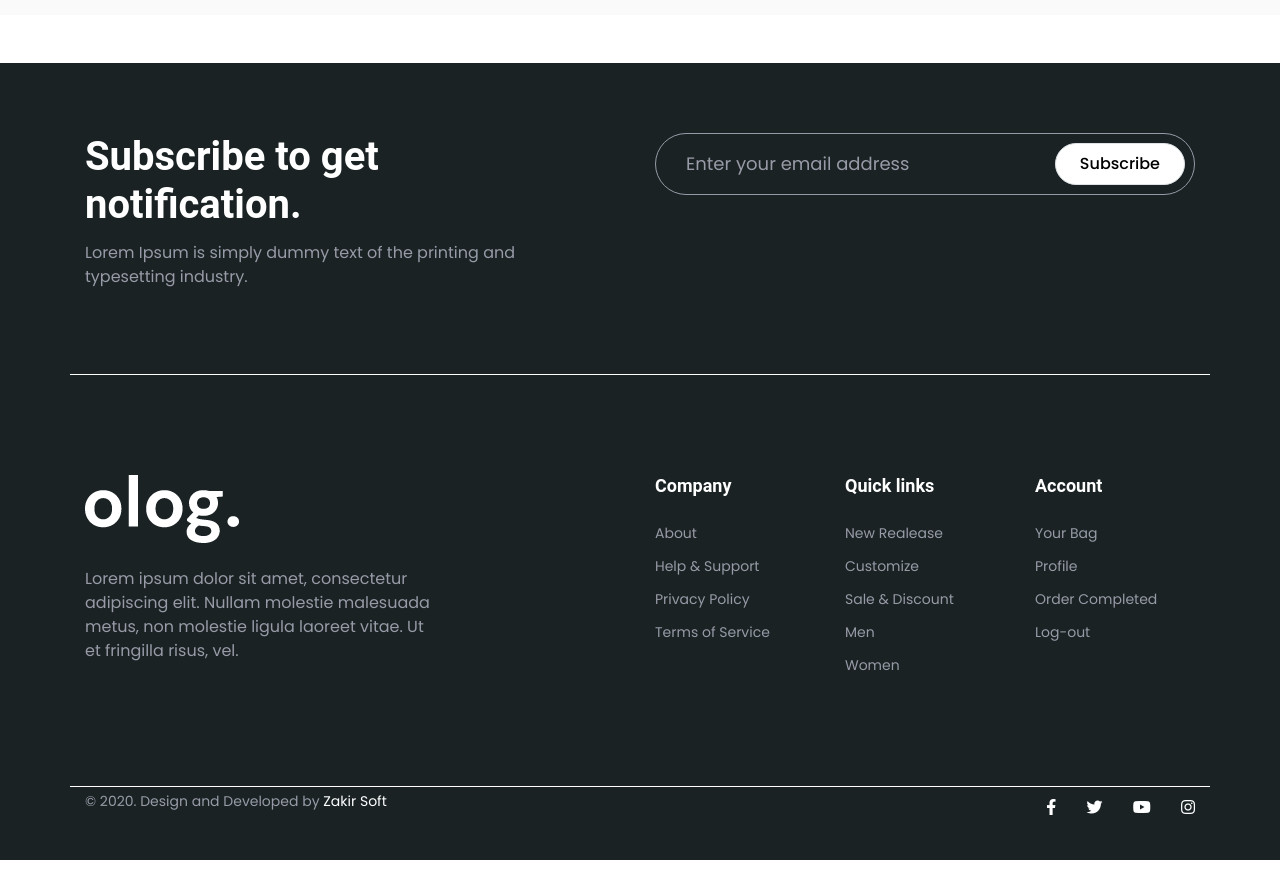
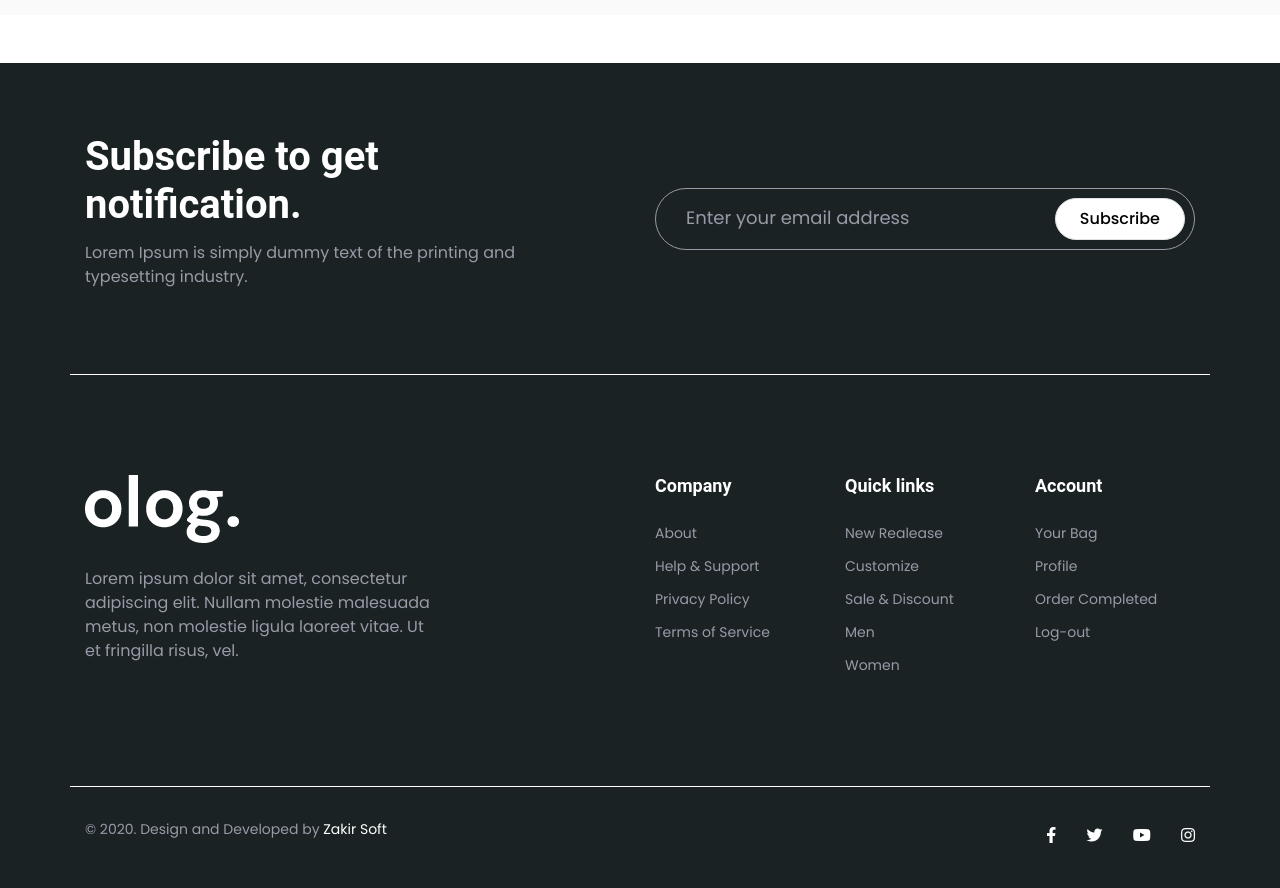
Before and after one commit to templatecookie/olog-html, a website: page index.html in a window 1280 px wide. Shown: the part 320-1208 px from the top of the page. Before the commit the page ends 1180 px from the top, so only its background shows below. Drawn offline with Linux system fonts and the light colour scheme.

Commit message:
Paddin Added On Copyright Area

```diff
--- a/index.html
+++ b/index.html
@@ -34,7 +34,7 @@
       <!-- Footer -->
       <footer>
         <div class="container">
-            <div class="row newsletter-area">
+            <div class="row align-items-center newsletter-area">
                 <div class="col-lg-5">
                     <div class="newsletter-area-text">
                         <h4 class="text-white">Subscribe to get notification.</h4>
--- a/src/scss/layout/_footer.scss
+++ b/src/scss/layout/_footer.scss
@@ -95,6 +95,8 @@ footer {
     }
 
     .copyright {
+        padding-top: 28px;
+
         &-text {
             p {
                 color: $lightBlack;
```
Also changed, not shown: dist/main.css.
